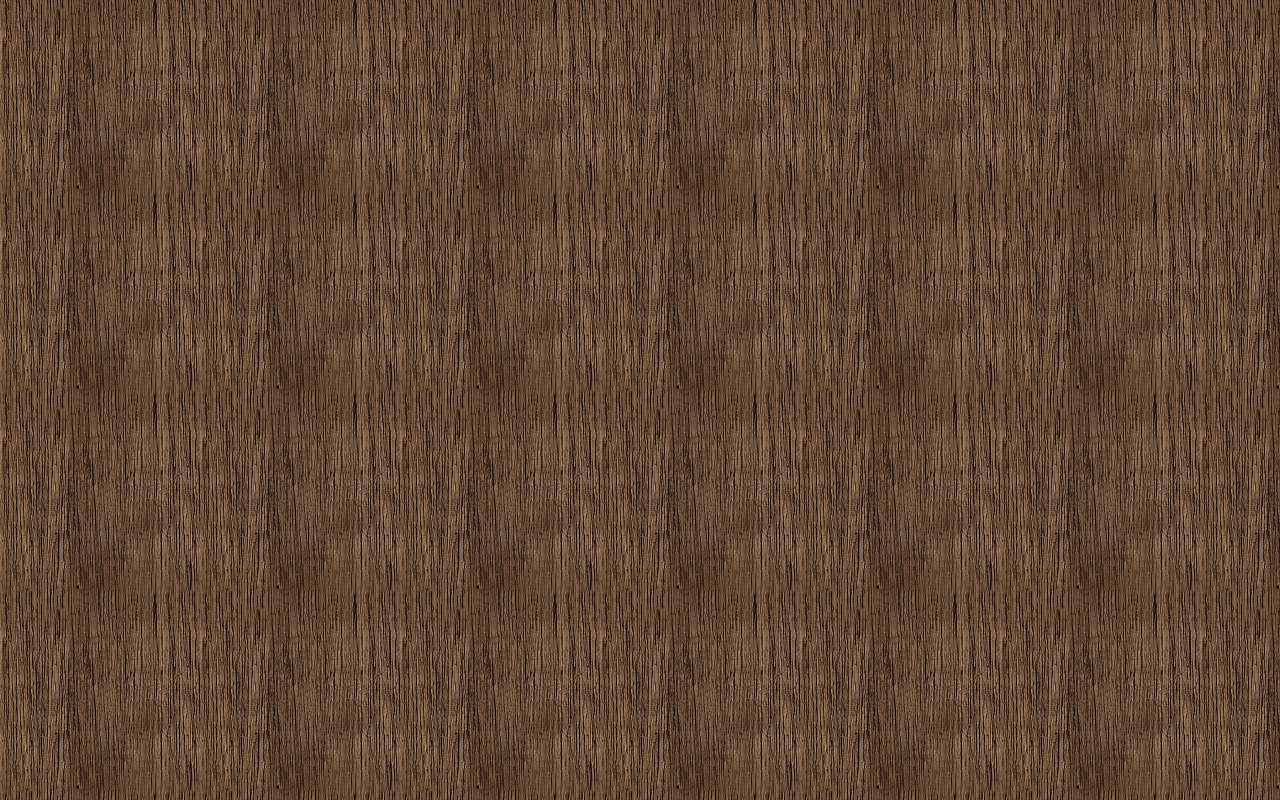
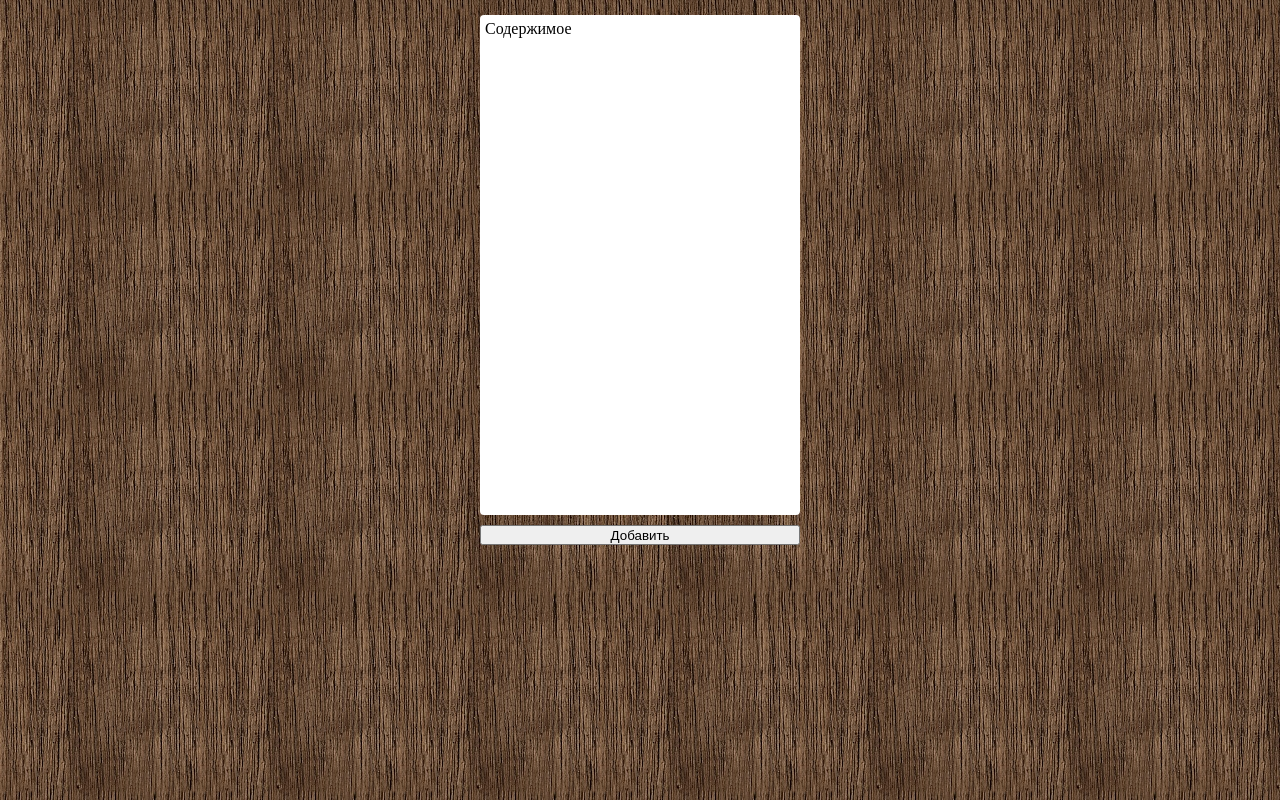
Before and after one commit to yuvmironov/kt, a Vue app: page / in a window 1280 px wide. Built offline with nearby package versions, Linux system fonts and the light colour scheme.

Commit message:
Создание основных компонентов

```diff
--- /dev/null
+++ b/src/components/Button.vue
@@ -0,0 +1,10 @@
+<template>
+    <button class="Button">Добавить</button>
+</template>
+
+<style lang="stylus">
+.Button
+    width 320px
+    margin-top 10px
+    height 20px
+</style>
--- /dev/null
+++ b/src/components/List.vue
@@ -0,0 +1,15 @@
+<template>
+  <div class="List">
+    Содержимое
+  </div>
+</template>
+
+<style lang="stylus">
+.List
+  width 320px
+  height 500px
+  margin 0 auto
+  background-color #fff
+  border-radius 4px
+  padding 5px
+</style>
--- a/src/views/Home.vue
+++ b/src/views/Home.vue
@@ -1,12 +1,30 @@
 <template>
   <div class="Home">
+    <div class="Home-Content">
+      <List/>
+      <Button/>
+    </div>
   </div>
 </template>
 
 <script>
+import List from '@/components/List.vue'
+import Button from '@/components/Button.vue'
+
 export default {
   name: 'home',
   components: {
+    List,
+    Button
   }
 }
 </script>
+
+<style lang="stylus">
+.Home
+  padding 15px
+  &-Content
+    display flex
+    flex-direction column
+    align-items center
+</style>
```
